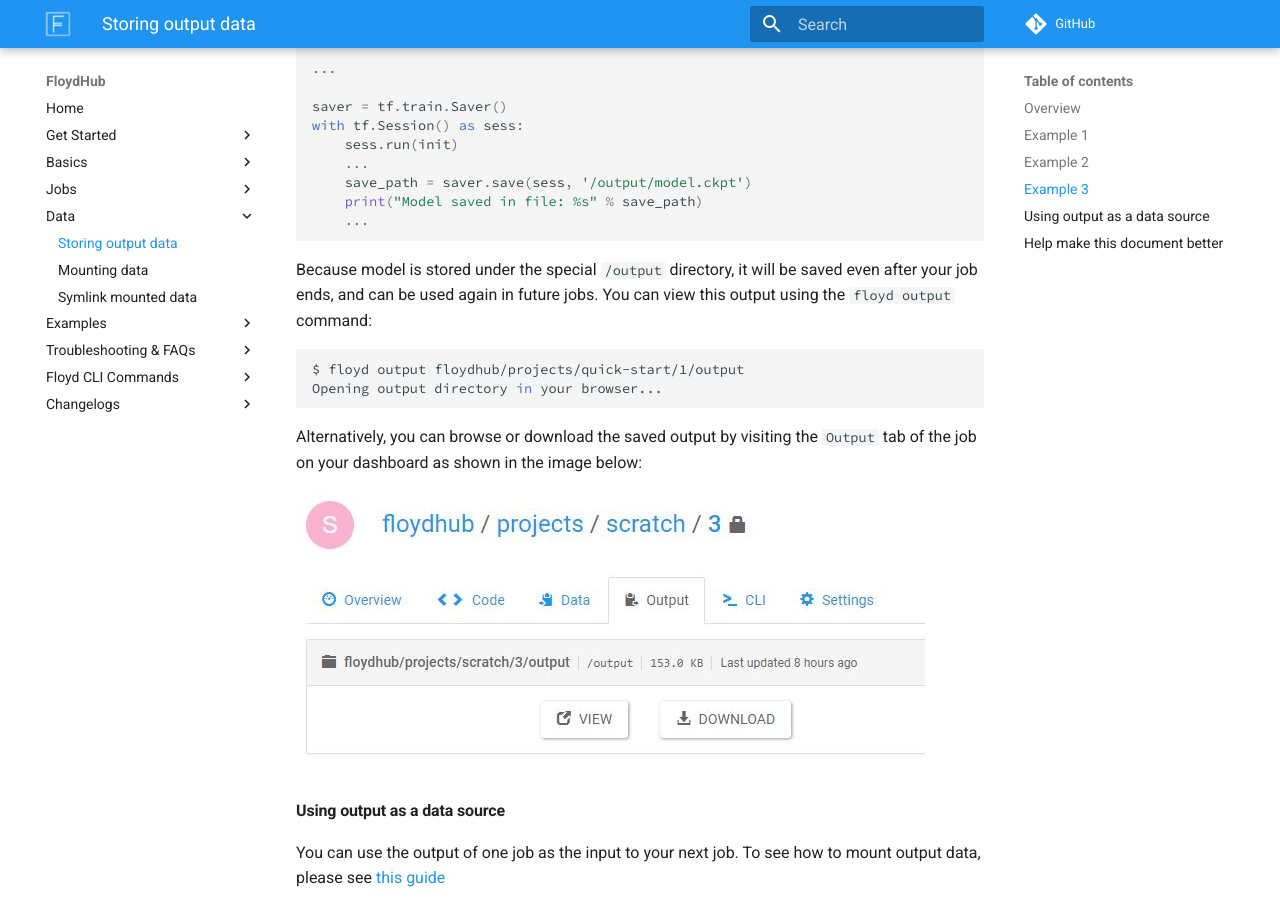
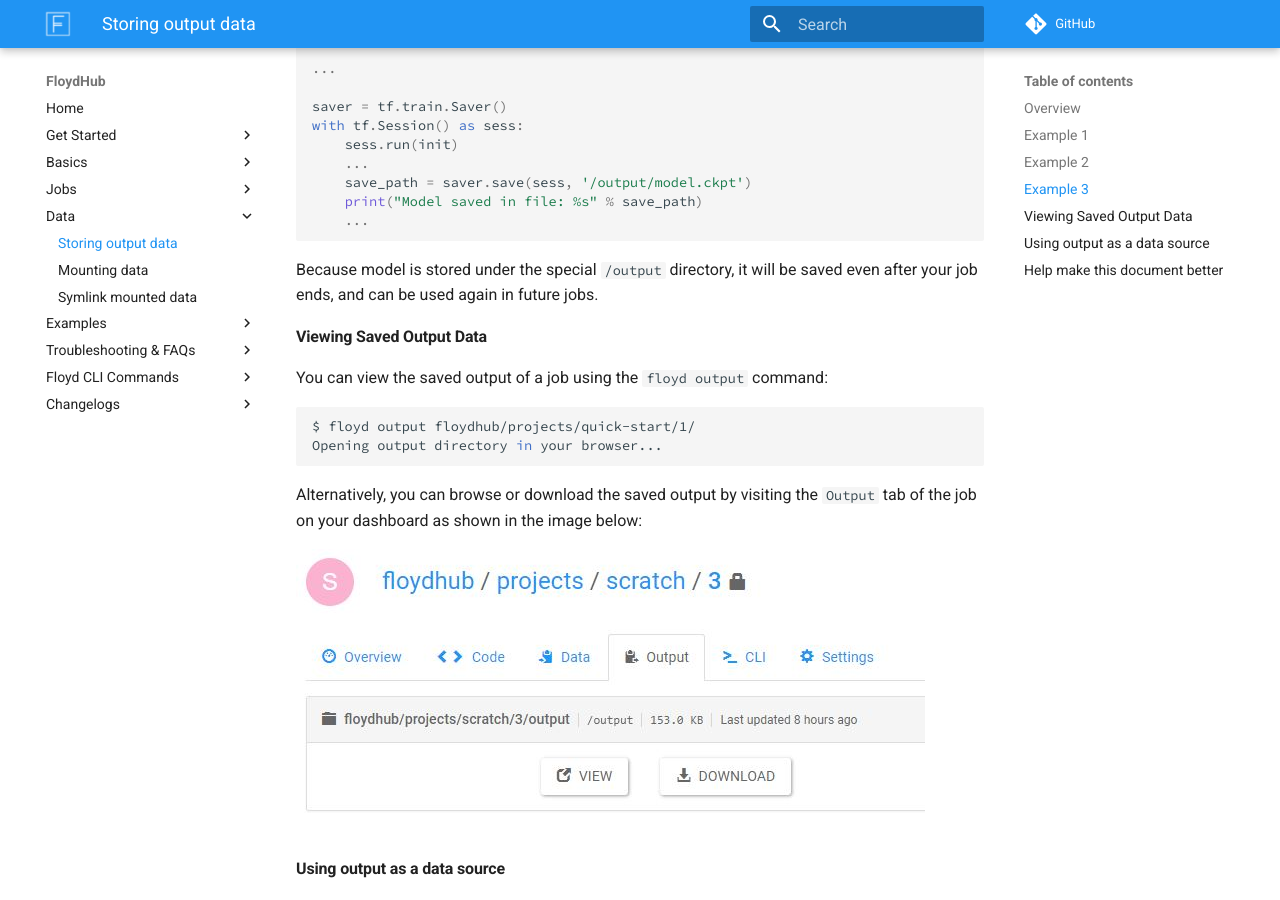
Before and after one commit to floydhub/floyd-docs, an MkDocs documentation site: the page built from docs/guides/data/storing_output.md, in a window 1280 px wide and 900 px high, scrolled down 1752 px. Built offline with MkDocs 1.6.1 and Material for MkDocs 9.7.7, drawn with Linux system fonts in a browser that asks for light colours; comment, search, counter and statistics services are not loaded; old or Windows-style settings are respelled for this version of MkDocs.

Commit message:
make viewing output its own section

````diff
--- a/docs/guides/data/storing_output.md
+++ b/docs/guides/data/storing_output.md
@@ -94,11 +94,13 @@
 ```
 
 Because model is stored under the special `/output` directory, it will be saved
-even after your job ends, and can be used again in future jobs. You can view
-this output using the `floyd output` command:
+even after your job ends, and can be used again in future jobs.
+
+#### Viewing Saved Output Data
+You can view the saved output of a job using the `floyd output` command:
 
 ```bash
-$ floyd output floydhub/projects/quick-start/1/output
+$ floyd output floydhub/projects/quick-start/1/
 Opening output directory in your browser...
 ```
 
````
